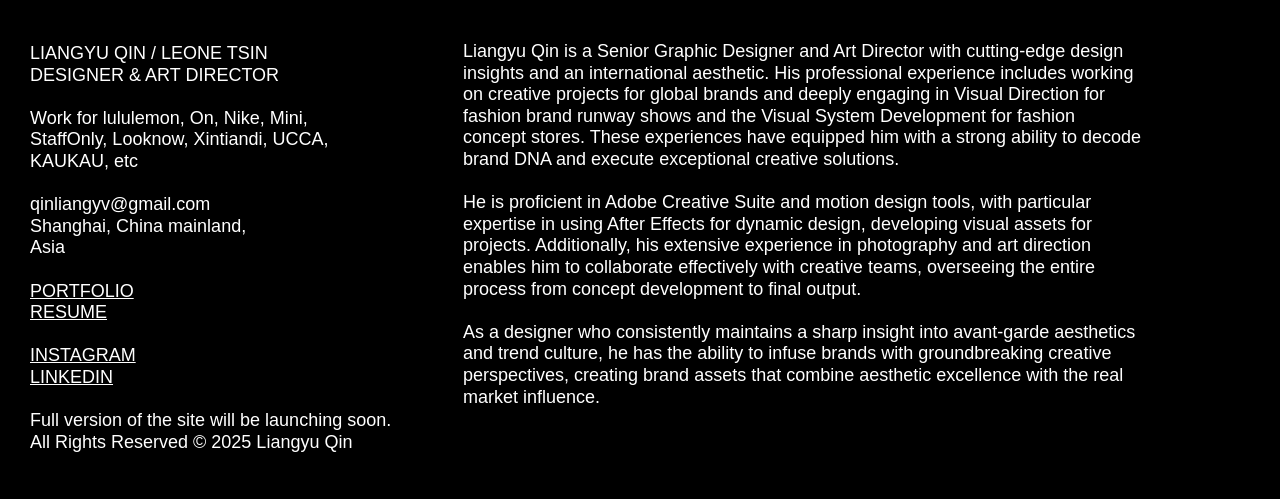
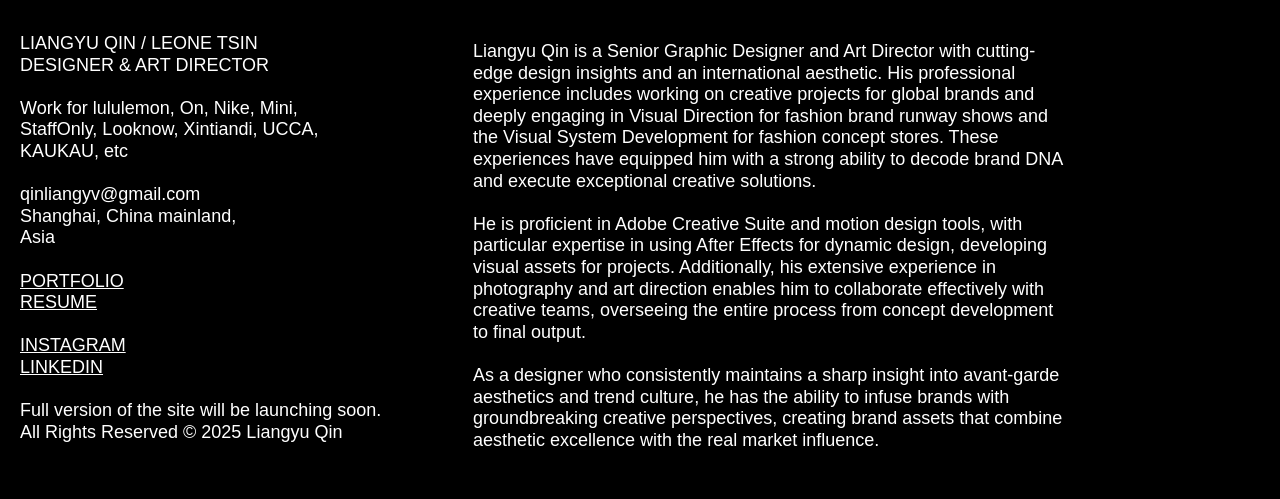
Before and after one commit to qinliangyv401/qinliangyu.site, a plain HTML site: page index.html in a window 1280 px wide. Drawn offline with Linux system fonts and the light colour scheme; a web font is replaced by a local one.

Commit message:
Update styles.css

```diff
--- a/styles.css
+++ b/styles.css
@@ -21,7 +21,7 @@ body {
 
 .left-column {
   width: 400px;
-  padding: 20px;
+  padding: 10px;
   background-color: #000000;
 }
 
@@ -48,3 +48,25 @@ a.no-style-link {
     position: relative;
     z-index: 2;
   }
+
+  .right-column {
+    position: fixed;
+    left: 460px;
+    max-width: 590px;
+    width: 100%;
+    padding: 13px;
+    margin-right: 40px;
+    background-color: #000000;
+  }
+}
+
+@media (max-width: 768px) {
+  .container {
+    flex-direction: column;
+  }
+
+  .left-column, .right-column {
+    width: 100%;
+    padding: 10px;
+  }
+}
```
